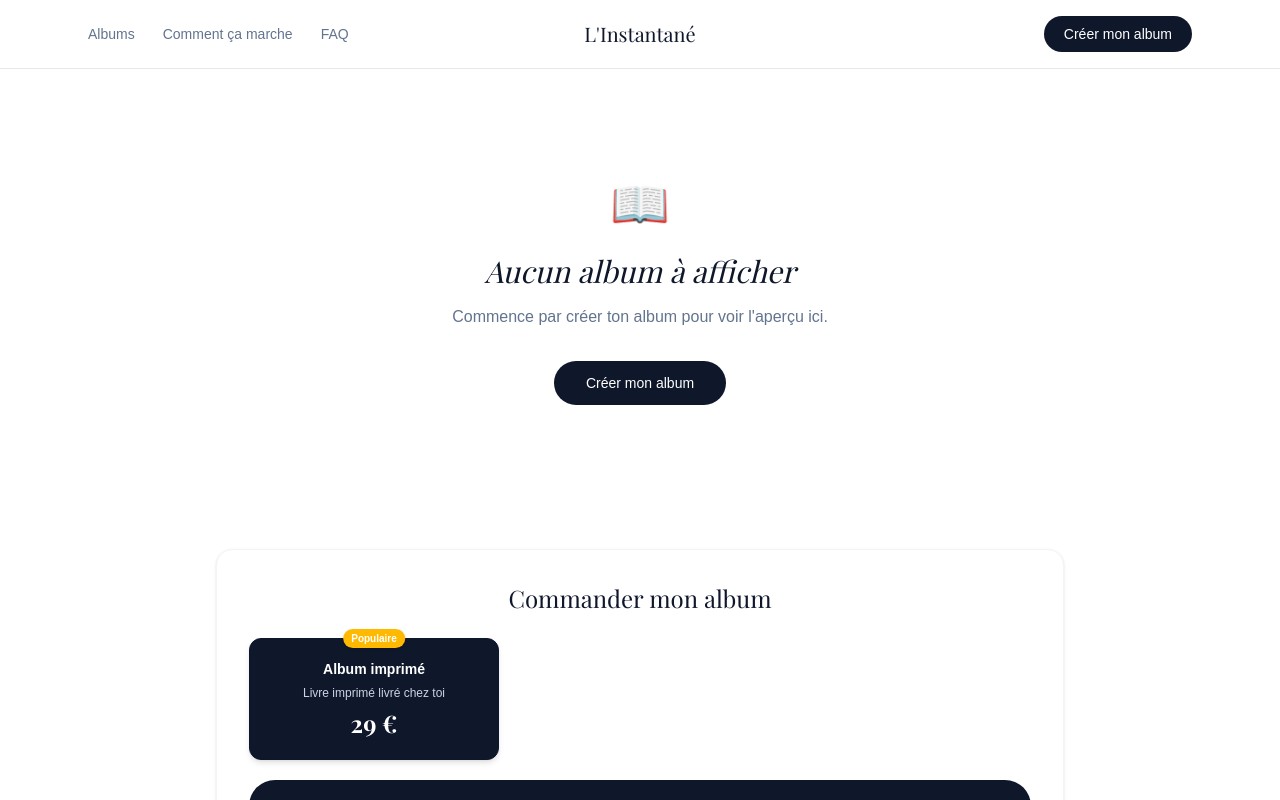
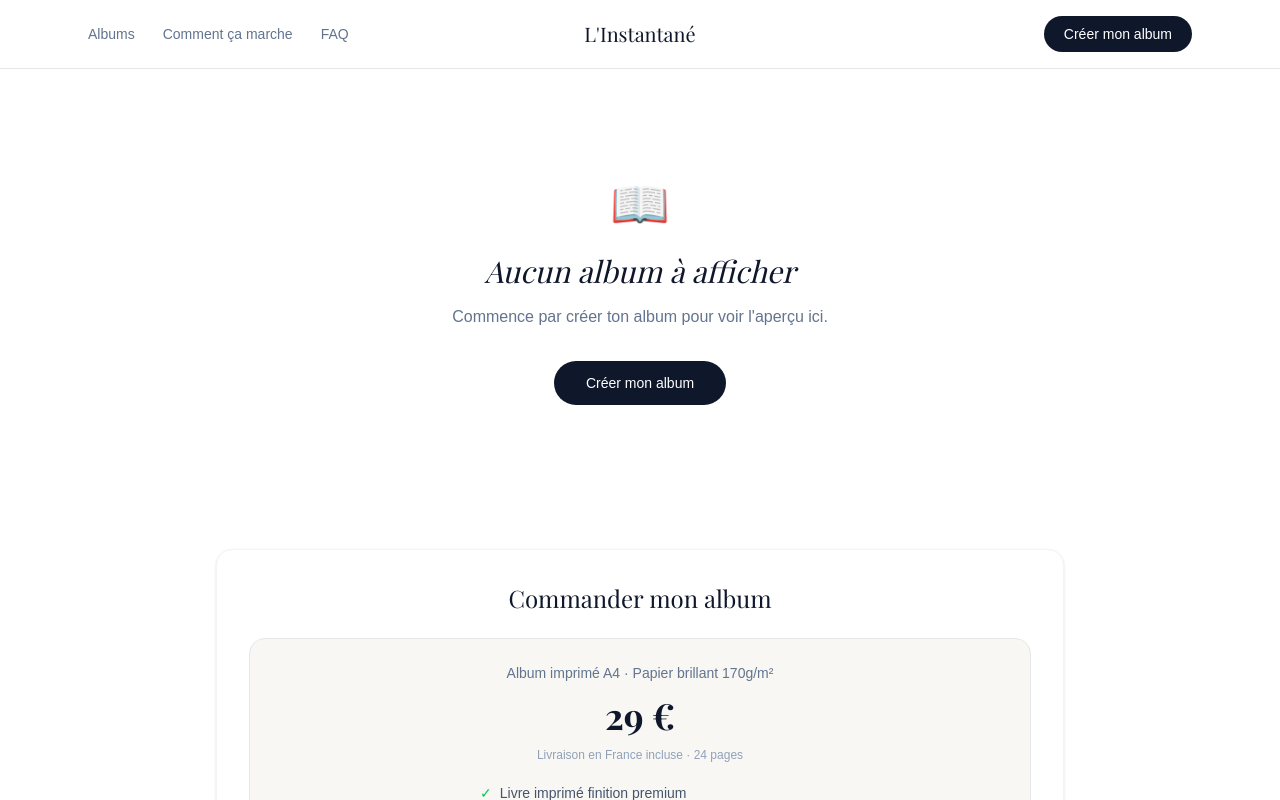
Before and after one commit to wahemm/L-instantan-, a Next.js app: page /result in a window 1280 px wide. Shown: the top 800 px of the page. Built offline with nearby package versions, Linux system fonts and the light colour scheme; a web font is replaced by a local one.

Commit message:
refactor: un seul produit — album imprimé physique uniquement

```diff
--- a/app/result/page.tsx
+++ b/app/result/page.tsx
@@ -409,17 +409,10 @@ function ResultContent() {
       {album && !success && (
         <div className="sticky top-0 z-20 border-b border-gray-200 bg-white/95 backdrop-blur-sm shadow-sm">
           <div className="mx-auto flex max-w-5xl items-center justify-between gap-3 px-6 py-3">
-            <div className="flex items-center gap-2 overflow-x-auto pb-0.5">
-              {PACKS.map(p => {
-                const pr = formatPrice(calculatePrice(p.id, pageCount));
-                return (
-                  <button key={p.id} onClick={() => setSelectedPack(p.id as "digital"|"physique"|"duo")}
-                    className={`shrink-0 flex items-center gap-1.5 rounded-full border px-3 py-1.5 text-xs font-medium transition ${selectedPack===p.id ? "border-slate-900 bg-slate-900 text-white" : "border-gray-200 text-slate-600 hover:border-slate-400"}`}
-                  >
-                    {p.name} <span className={selectedPack===p.id ? "text-slate-300" : "text-slate-400"}>{pr}</span>
-                  </button>
-                );
-              })}
+            <div className="flex items-center gap-2">
+              <span className="text-sm font-semibold text-slate-700">{pageCount} page{pageCount > 1 ? "s" : ""}</span>
+              <span className="text-slate-300">·</span>
+              <span className="text-sm text-slate-500">Album imprimé A4 · Papier brillant 170g/m²</span>
             </div>
             <div className="flex shrink-0 items-center gap-3">
               <Link href="/create" className="hidden text-xs text-slate-400 hover:text-slate-700 sm:block">← Modifier</Link>
@@ -499,28 +492,13 @@ function ResultContent() {
               </p>
             )}
           </div>
-          <div className="grid gap-4 sm:grid-cols-3">
-            {PACKS.map((pack) => {
-              const price = calculatePrice(pack.id, pageCount);
-              const priceLabel = formatPrice(price);
-              const isSelected = selectedPack === pack.id;
-              return (
-                <button
-                  key={pack.id}
-                  onClick={() => setSelectedPack(pack.id as "digital"|"physique"|"duo")}
-                  className={`relative flex flex-col items-center gap-1.5 rounded-xl border py-5 text-center transition ${
-                    isSelected ? "border-slate-900 bg-slate-900 text-white shadow-md" : "border-gray-200 text-slate-700 hover:border-slate-400"
-                  }`}
-                >
-                  {pack.featured && (
-                    <span className="absolute -top-2.5 left-1/2 -translate-x-1/2 whitespace-nowrap rounded-full bg-amber-400 px-2 py-0.5 text-[10px] font-semibold text-white shadow-sm">Populaire</span>
-                  )}
-                  <span className="text-sm font-semibold">{pack.name}</span>
-                  <span className={`text-xs ${isSelected ? "text-slate-300" : "text-slate-400"}`}>{pack.desc}</span>
-                  <span className={`font-[family-name:var(--font-playfair)] text-2xl font-bold ${isSelected ? "text-white" : "text-slate-900"}`}>{priceLabel}</span>
-                </button>
-              );
-            })}
+          <div className="rounded-2xl border border-gray-200 bg-[#f8f7f4] p-6 text-center">
+            <p className="text-sm text-slate-500 mb-1">Album imprimé A4 · Papier brillant 170g/m²</p>
+            <p className="font-[family-name:var(--font-playfair)] text-4xl font-bold text-slate-900 my-3">{selectedPrice}</p>
+            <p className="text-xs text-slate-400 mb-5">Livraison en France incluse · {pageCount} pages</p>
+            <ul className="mb-6 space-y-2 text-sm text-slate-600 text-left max-w-xs mx-auto">
+              {PACKS[0].perks.map(p => <li key={p} className="flex items-center gap-2"><span className="text-green-500">✓</span>{p}</li>)}
+            </ul>
           </div>
           <button
             onClick={() => onCheckout(selectedPack)}
```
